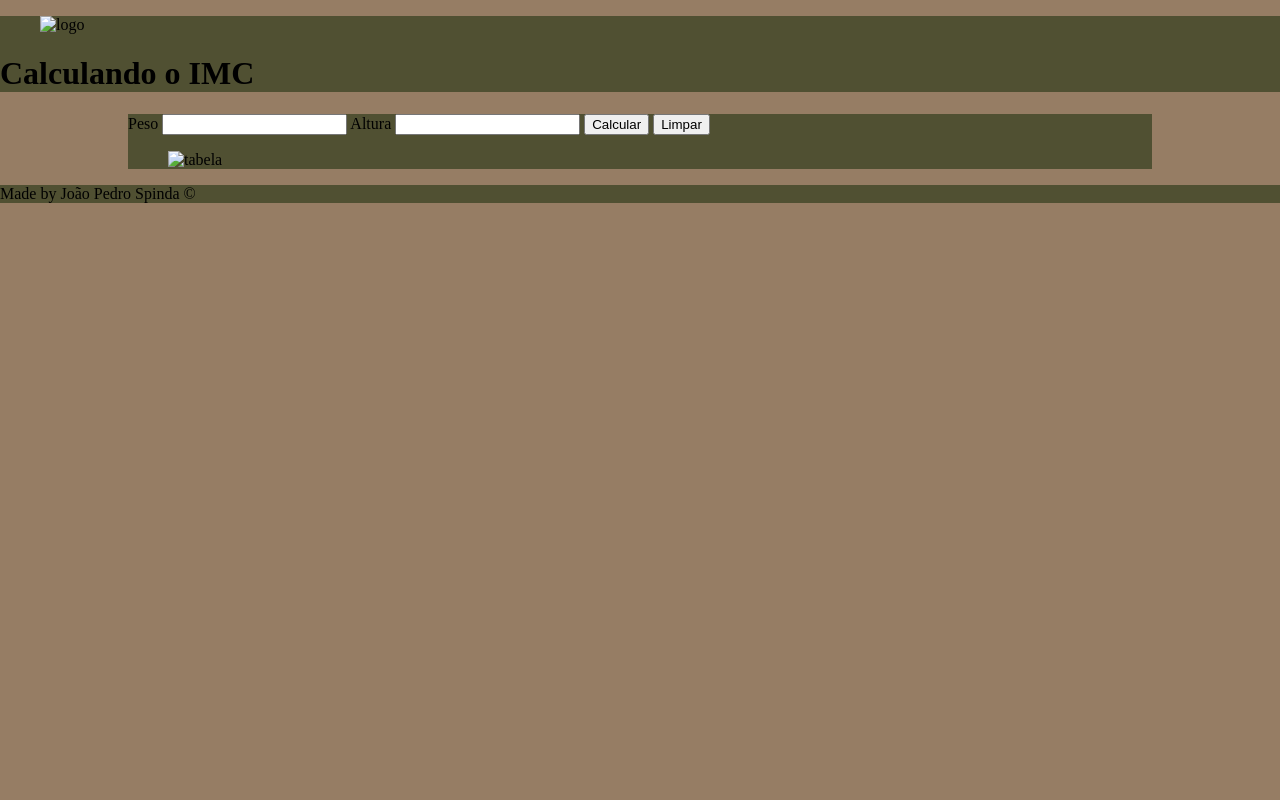
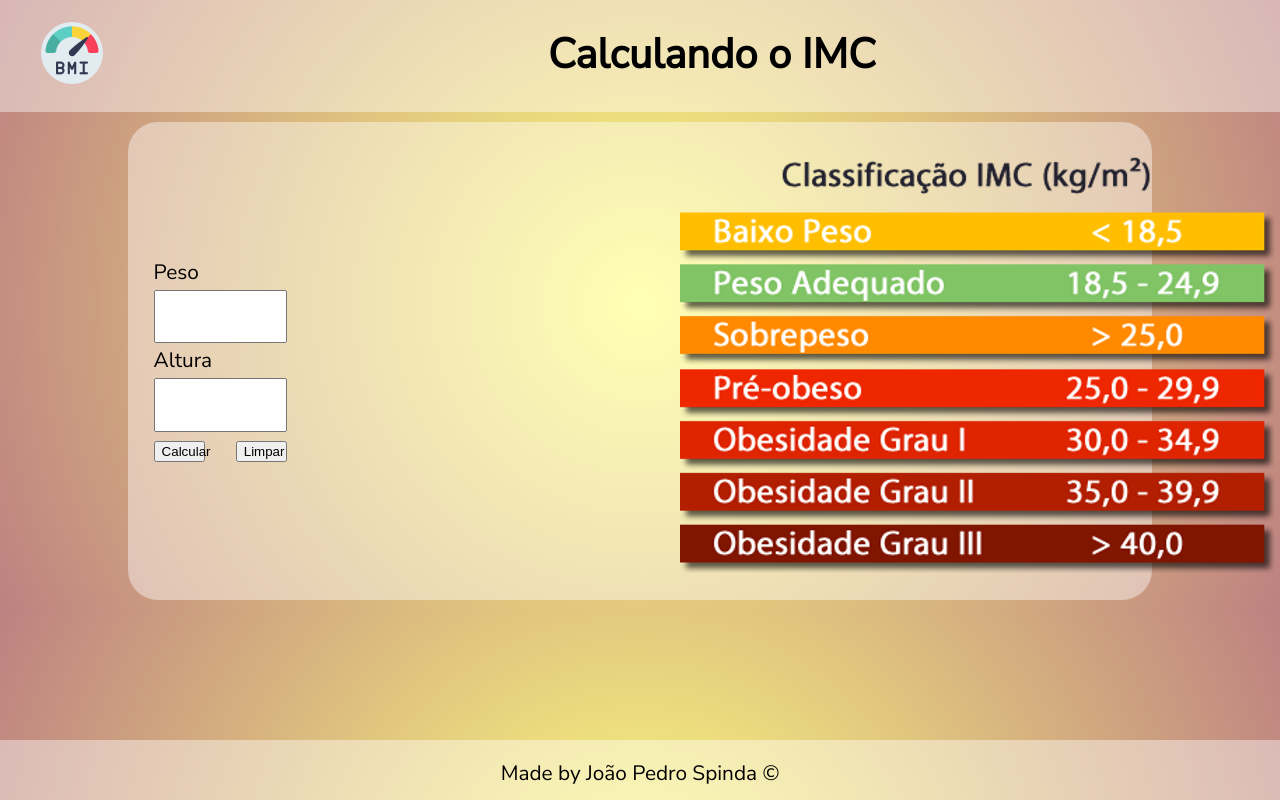
Before and after one commit to Spindaj/projeto-imc, a plain HTML site: page index.html in a window 1280 px wide. Drawn offline with Linux system fonts and the light colour scheme.

Commit message:
Add files via upload

```diff
--- a/css/style.css
+++ b/css/style.css
@@ -1,13 +1,17 @@
+@import url('https://fonts.googleapis.com/css2?family=Lora&family=Nunito+Sans&display=swap');
+
 /*Configurar variáveis de ambiente*/
 :root{
-    --cor_fundo: rgb(150, 125, 100);
-    --cor_main: rgb(80, 80, 50);
-    --cor_main_dark: rgb(40, 40, 20);
+    --cor_fundo: rgb(97, 97, 97);
+    --cor_main: rgba(255, 255, 255, 0.418);
+    --cor_main_dark: rgb(26, 23, 73);
 }
 
 /*Resetar contorno da página*/
 *{
     outline: 0;
+    text-rendering: optimizeLegibility;
+    box-sizing: border-box;
 }
 
 /*resete da página*/
@@ -15,18 +19,68 @@ body{
     margin: 0;
     padding: 0;
     background-color: var(--cor_fundo);
+    font-family: 'Nunito Sans', sans-serif;
+    font-size: 1.3em;
+    line-height: 1.2em; /*define o espaçamento de linha*/
+    background: radial-gradient(circle, rgba(254,255,125,1) 0%, rgba(189,129,129,1) 100%);
 }
 
 main{
     width: 80%;
     margin: 10px auto;
     background: var(--cor_main);
+    display: flex;
+    justify-content: space-between;
+    align-items: center;
+    border-radius: 30px;
 }
 
 header{
+    display: flex;
+    align-items: center;
     background: var(--cor_main);
 }
 
+header h1{
+    width: 90%;
+    text-align: center;
+}
+
+aside{
+    width: 50%;
+}
+
+form label, form input{
+    display: block;
+    margin-bottom: 1%;
+    margin-left: 5%;
+        width: 26%;
+}
+
+form button{
+    margin-left: 5%;
+    width: 10%;
+}
+
 footer{
+    height: 60px;
     background: var(--cor_main);
+    text-align: center;
+    position: absolute;
+    bottom: 0;
+    width: 100%;
 }
+
+.contato{
+    width: 50%;
+}
+
+form input{
+    height: 4%;
+    padding: 2%;
+    font-size: larger;
+}
+
+form input:focus{
+    outline: 1px solid rgb(0, 0, 0);
+}
--- a/index.html
+++ b/index.html
@@ -12,15 +12,15 @@
 </head>
     <header>
         <figure>
-            <img src="images/" alt="logo" title="Meu logo">
+            <img src="image/imc.png" alt="logo" title="Meu logo">
         </figure>
 
         <h1>Calculando o IMC</h1>
     </header>
 <body>
     <main>
-        <section>
-            <form>
+        <section class="contato">
+            <form action="/" method="post">
                 <label for="peso">Peso</label>
                 <input type="text" id="peso" name="peso">
 
@@ -34,7 +34,7 @@
 
         <aside>
             <figure>
-                <img src="images/" alt="tabela" title="Tabela IMC">
+                <img src="image/tbimc.png" alt="tabela" title="Tabela IMC">
             </figure>
 
             <section></section>
```
Also changed, not shown: image/imc.png (added), image/tbimc.png (added).
